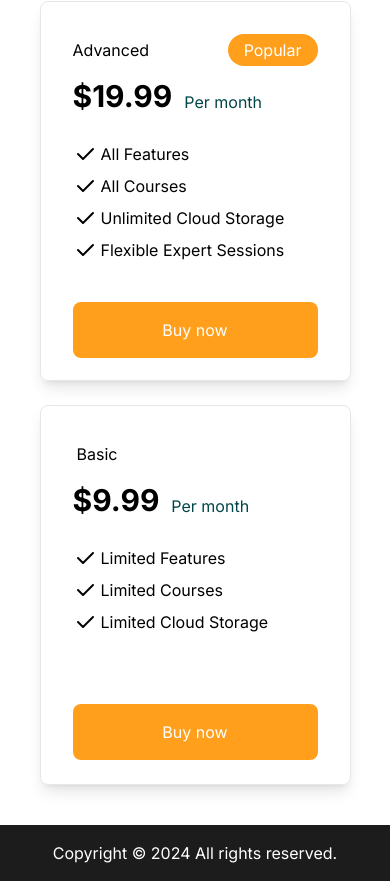
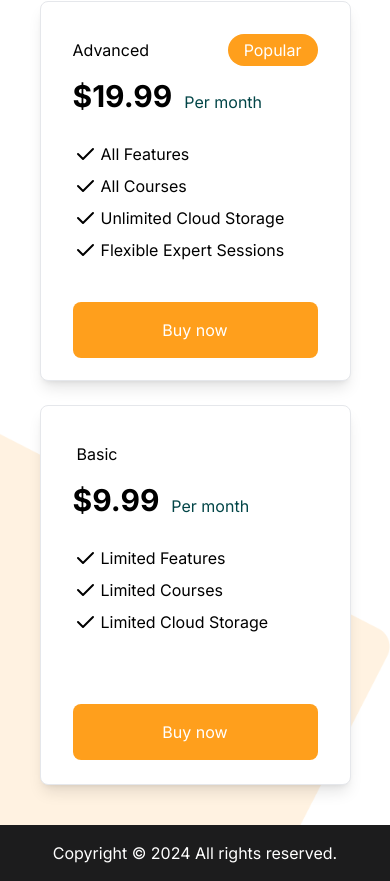
Before and after one commit to rochmadrizky/Jobs-LandingPage, a Next.js app: page / in a window 390 px wide. Shown: the part 8155-9036 px from the top of the page. Built offline with nearby package versions, Linux system fonts and the light colour scheme.

Commit message:
100% done bang

```diff
--- a/src/app/components/pricing/Pricing.tsx
+++ b/src/app/components/pricing/Pricing.tsx
@@ -23,7 +23,7 @@ const Pricing = () => {
           </div>
 
           <div className="flex flex-col md:flex-row items-center justify-center gap-6">
-            <div className="w-[311px] h-[380px] border shadow-lg rounded-lg">
+            <div className="w-[311px] h-[380px] border shadow-lg rounded-lg bg-white">
               <div className="p-8">
                 <div className="flex items-center justify-between">
                   <div>
@@ -68,7 +68,7 @@ const Pricing = () => {
               </div>
             </div>
 
-            <div className="w-[311px] h-[380px] border shadow-lg rounded-lg">
+            <div className="w-[311px] h-[380px] border shadow-lg rounded-lg bg-white">
               <div className="p-8">
                 <div className="flex items-center justify-between">
                   <div className="p-1">
--- a/src/app/page.tsx
+++ b/src/app/page.tsx
@@ -75,9 +75,15 @@ export default function Home() {
         <Testi />
       </section>
 
-      <section className="py-10">
-        <Pricing />
-      </section>
+      <div className="relative overflow-hidden">
+        <section className="py-10">
+          <Pricing />
+        </section>
+
+        <div className="absolute -bottom-32 md:-top-32 md:-left-60 lg:-left-40 overflow-hidden -z-10">
+          <img src="/hiasan/kiri.png" alt="hiasan" />
+        </div>
+      </div>
     </div>
   );
 }
```
